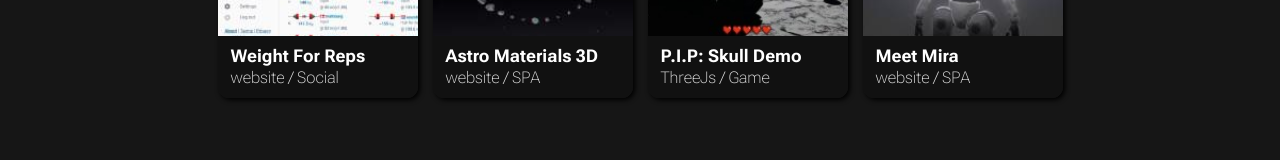
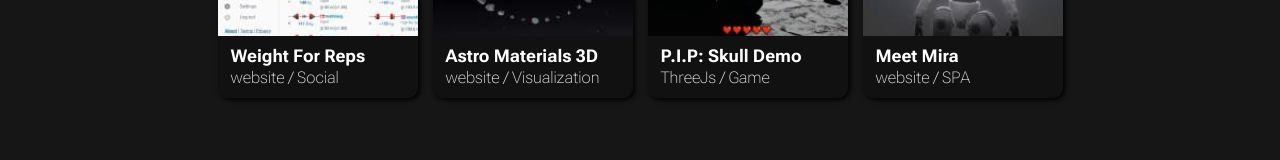
Before and after one commit to bandinopla/bandinopla.github.io, a React (Vite) app: page / in a window 1280 px wide. Shown: the part 408-568 px from the top of the page. Built offline with nearby package versions, Linux system fonts and the light colour scheme; a web font is replaced by a local one.

Commit message:
changed description of astro project

```diff
--- a/src/data.ts
+++ b/src/data.ts
@@ -96,9 +96,9 @@
     {
         id:"astro",
         title:"Astro Materials 3D",
-        what:"website / SPA ",
+        what:"website / Visualization",
         youtube:"https://www.youtube.com/watch?v=Pz_lYFEMw0Y",
-        desc:"My take on NASA's Astromaterials 3D virtual library. Here I used ray marching on the slices to get a 3D model view of the XRay Scans.",
+        desc:"My take on NASA's Astromaterials 3D virtual library. Developed a real-time volumetric data visualization tool using raymarching to render 3D models from NASA’s X-ray computed tomography (CT) data. Implemented an interactive intensity-based filtering system to isolate and analyze internal geological structures.",
         links: [
             {
                 name:"Online Live Demo",
```
